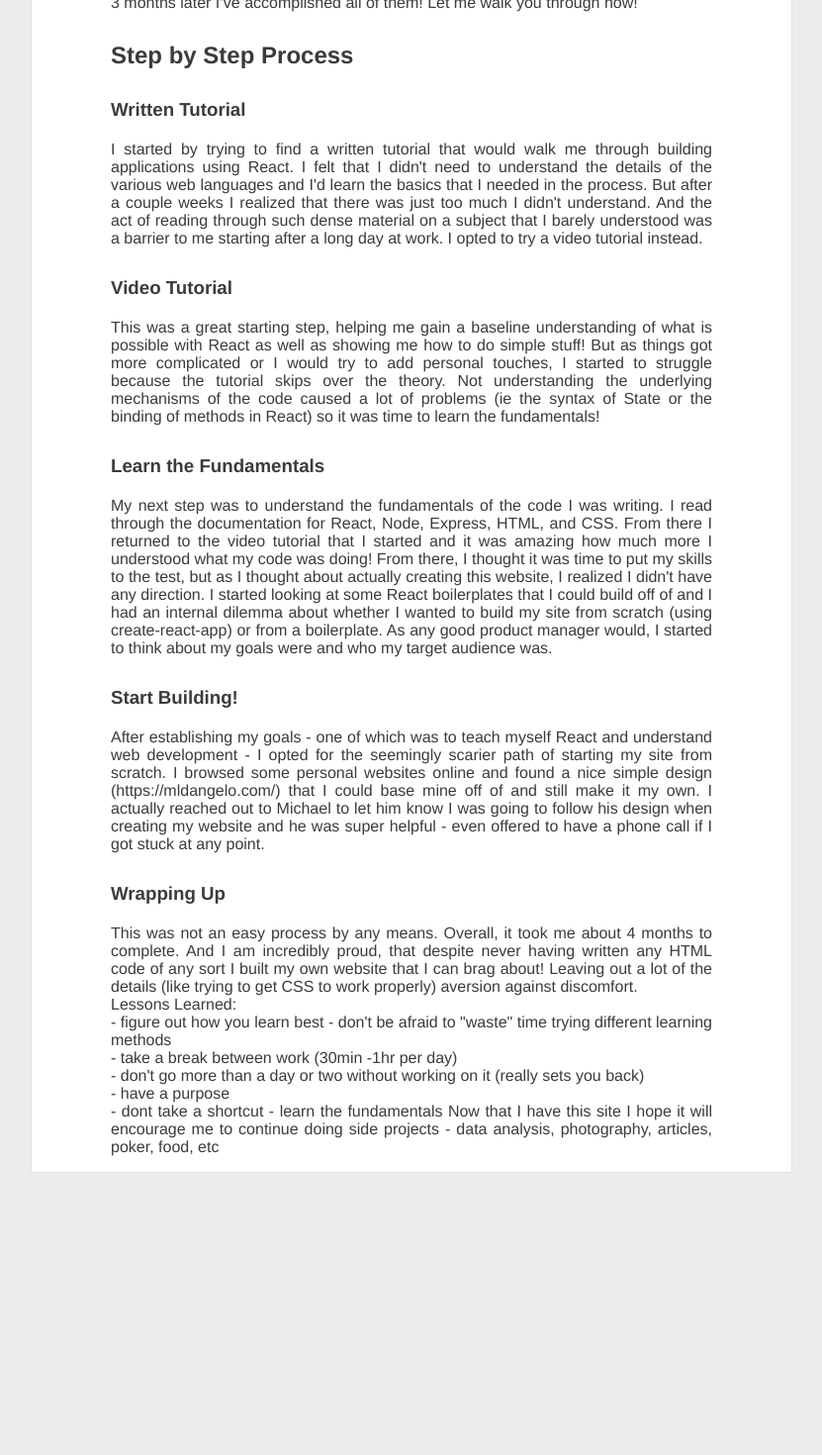
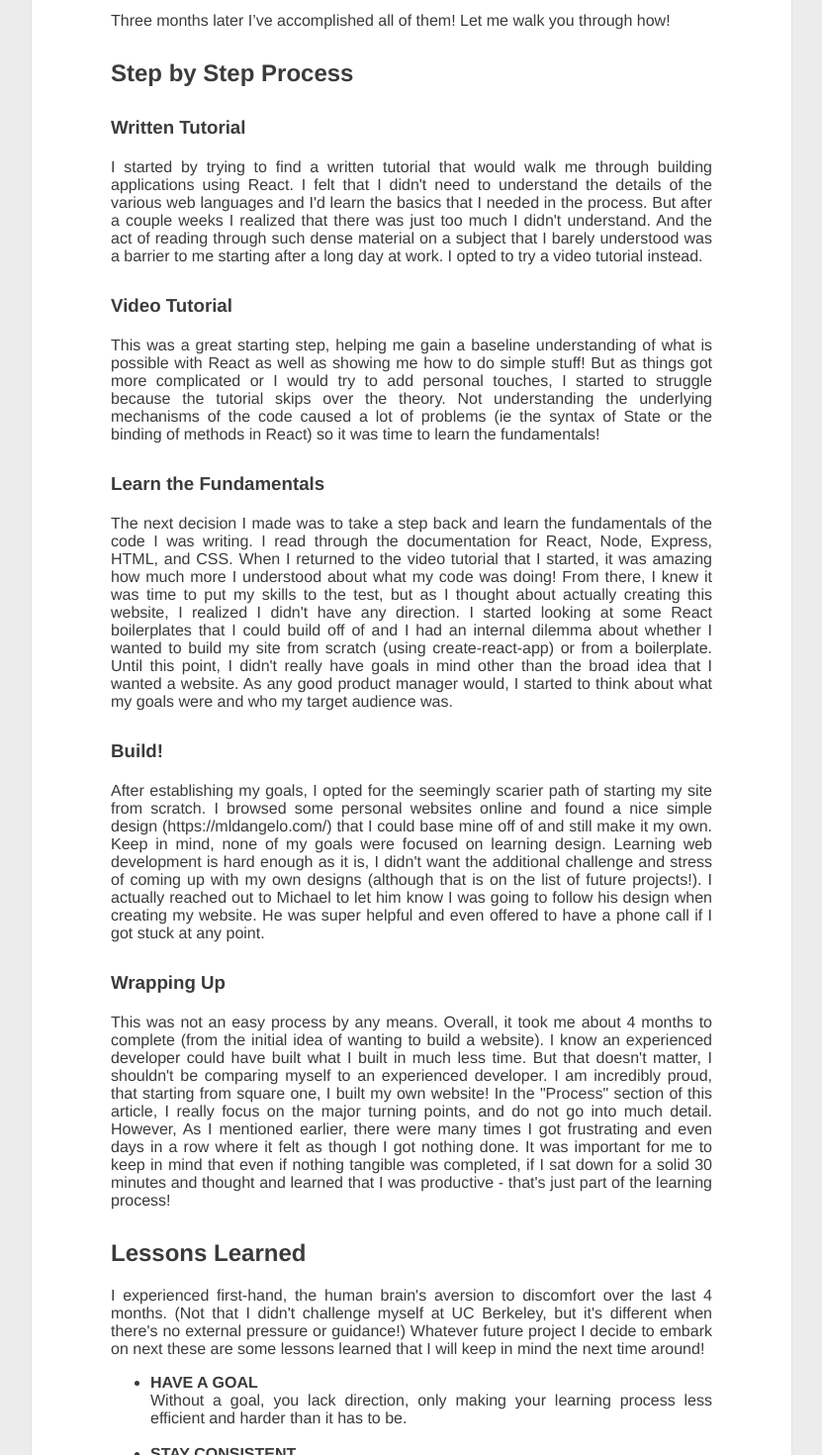
Before and after one commit to apnorm12/my-site, a React (Create React App) app: page /projects/site in a window 1280 px wide. Shown: the part 1330-2800 px from the top of the page at 99% size, without its empty margins (353-1184 px from the left). Before the commit the page ends 2515 px from the top, so only its background shows below. Built offline with nearby package versions, Linux system fonts and the light colour scheme.

Commit message:
Done with Content for project site writeup

```diff
--- a/src/canvas/Canvas.css
+++ b/src/canvas/Canvas.css
@@ -74,3 +74,8 @@
     margin-top: 30px;
     margin-bottom: 20px;
 }
+
+.blog-lesson {
+    font-weight: bold;
+    text-transform: uppercase;
+}
--- a/src/canvas/CanvasProjectSite.js
+++ b/src/canvas/CanvasProjectSite.js
@@ -51,11 +51,11 @@ class CanvasProjectSite extends React.Component {
                         and I’m very proud of the end product after a few months of learning and building.
                     </p>
                     <p>
-                        This post is not about the technical implementation (for that you can see my source code here),
+                        This post does not focus on the technical implementation (but you can find my source code HEREHERE),
                         but rather the process that I went through. I think it's important to reflect on what I learned and
-                        how I went about learning especially for a project as open ended as this - one with zero guidance and
-                        requires a lot of self-discipline when coming home after a long day of work. Hopefully by reading this
-                        I can provide enough guidance and inspire you tackle that project you’ve been wanting to do but feel like you
+                        how I went about learning, especially for a project as open ended as this - one in which I had zero guidance and
+                        exerted a lot of self-discipline to complete when coming home after a long day of work. Hopefully by reading this
+                        I can provide enough guidance and inspire you to tackle that project you’ve been wanting to do but feel like you
                         “don’t have the time” or “don’t know where to start”.
                     </p>
 
@@ -76,7 +76,7 @@ class CanvasProjectSite extends React.Component {
                             my career. (Next up, either a design project or data analytics project)</li>
                     </ol>
                     <p>
-                        3 months later I’ve accomplished all of them! Let me walk you through how!
+                        Three months later I’ve accomplished all of them! Let me walk you through how!
                     </p>
 
                     <h2 className="blog-title">
@@ -107,49 +107,88 @@ class CanvasProjectSite extends React.Component {
                         Learn the Fundamentals
                     </h3>
                     <p>
-                        My next step was to understand the fundamentals of the code I was writing. I read through the documentation
-                        for React, Node, Express, HTML, and CSS. From there I returned to the video tutorial that I started and it was amazing
-                        how much more I understood what my code was doing! From there, I thought it was time to put my skills to the test,
+                        The next decision I made was to take a step back and learn the fundamentals of the code I was writing. I read through the documentation
+                        for React, Node, Express, HTML, and CSS. When I returned to the video tutorial that I started, it was amazing
+                        how much more I understood about what my code was doing! From there, I knew it was time to put my skills to the test,
                         but as I thought about actually creating this website, I realized I didn't have any direction.
                         I started looking at some React boilerplates that I could build off of and I had an internal dilemma about
-                        whether I wanted to build my site from scratch (using create-react-app) or from a boilerplate. As any good
-                        product manager would, I started to think about my goals were and who my target audience was.
+                        whether I wanted to build my site from scratch (using create-react-app) or from a boilerplate. Until this point, I
+                        didn't really have goals in mind other than the broad idea that I wanted a website. As any good
+                        product manager would, I started to think about what my goals were and who my target audience was.
                     </p>
                     <h3 className="blog-title">
-                        Start Building!
+                        Build!
                     </h3>
                     <p>
-                        After establishing my goals - one of which was to teach myself React and understand web development -
-                        I opted for the seemingly scarier path of starting my site from scratch. I browsed some personal websites online
-                        and found a nice simple design (https://mldangelo.com/) that I could base mine off of and still make it my own.
-                        I actually reached out to Michael to let him know I was going to follow his design when creating my website
-                        and he was super helpful - even offered to have a phone call if I got stuck at any point.
+                        After establishing my goals, I opted for the seemingly scarier path of starting my site from scratch.
+                        I browsed some personal websites online and found a nice simple design (https://mldangelo.com/)
+                        that I could base mine off of and still make it my own. Keep in mind, none of my goals were focused on learning design.
+                        Learning web development is hard enough as it is, I didn't want the additional challenge and stress of
+                        coming up with my own designs (although that is on the list of future projects!). I actually reached
+                        out to Michael to let him know I was going to follow his design when creating my website. He was super helpful
+                        and even offered to have a phone call if I got stuck at any point.
                     </p>
                     <h3 className="blog-title">
                         Wrapping Up
                     </h3>
                     <p>
-                        This was not an easy process by any means. Overall, it took me about 4 months to complete.
-                        And I am incredibly proud, that despite never having written any HTML code of any sort I built my
-                        own website that I can brag about!
+                        This was not an easy process by any means. Overall, it took me about 4 months to complete (from the
+                        initial idea of wanting to build a website). I know an experienced developer could have built what I built
+                        in much less time. But that doesn't matter, I shouldn't be comparing myself to an experienced developer.
+                        I am incredibly proud, that starting from square one, I built my own website! In the "Process" section of this article,
+                        I really focus on the major turning points, and do not go into much detail. However,
+                        As I mentioned earlier, there were many times I got frustrating and even days in a row where it felt
+                        as though I got nothing done. It was important for me to keep in mind that even if nothing tangible was completed,
+                        if I sat down for a solid 30 minutes and thought and learned that I was productive - that's just part of the learning process!
 
-                        Leaving out a lot of the details (like trying to get CSS to work properly)
+                    </p>
 
-                        aversion against discomfort.
+                    <h2 className="blog-title">
+                        Lessons Learned
+                    </h2>
+                    <p>
 
+                        I experienced first-hand, the human brain's aversion to discomfort over the last 4 months.
+                        (Not that I didn't challenge myself at UC Berkeley, but it's different when there's no external
+                        pressure or guidance!)
+                        Whatever future project I decide to embark on next these are some lessons learned that I will
+                        keep in mind the next time around!
 
-                        <br/>
-                        Lessons Learned:
-                        <br/>- figure out how you learn best - don't be afraid to "waste" time trying different learning methods
-                        <br/>- take a break between work (30min -1hr per day)
-                        <br/>- don't go more than a day or two without working on it (really sets you back)
-                        <br/>- have a purpose
-                        <br/> - dont take a shortcut - learn the fundamentals
+                        {/*Now that I have this site I hope it will encourage me to continue doing side projects.*/}
+                        {/*data analysis, photography, articles, poker, food, etc.*/}
 
-
-
-                        Now that I have this site I hope it will encourage me to continue doing side projects -
-                        data analysis, photography, articles, poker, food, etc
+                        <ul>
+                            <li>
+                                <div className="blog-lesson"> Have a goal </div>
+                                Without a goal, you lack direction, only making your learning process less efficient and harder than it has to be.
+                            </li> <br/>
+                            <li>
+                                <div className="blog-lesson"> Stay consistent </div>
+                                At the start, I would go in waves of every other week I would work and then not work. Every time
+                                I jumped back in I had to relearn what I had just done a week ago!
+                                Make a serious effort not to go more than two days without working on your project. My solution
+                                was to add a timeslot in my calendar every M-Th dedicated to "Delibrate Learning".
+                            </li> <br/>
+                            <li>
+                                <div className="blog-lesson"> Take a break </div>
+                                It's mentally exhausting to do a side project on top of your normal day job.
+                                Make sure you have some time to reset. For me, I set aside 1 hr every M-Th from 8:30pm-9:30pm
+                                so that I had some time to relax after work and between learning and going to sleep.
+                            </li> <br/>
+                            <li>
+                                <div className="blog-lesson"> Don't take shortcuts </div>
+                                Looking back on it, I definitely had some inefficient use of time because I tried to take shortcuts
+                                before learning the fundamentals. It may seem quicker to just jump in before taking the time to understand
+                                the details (and there is definitely a middle ground of how much detail you need to understand) but in
+                                general learning the fundamentals from the start will be a larger upfront cost that will certainly pay off down the
+                                road.
+                            </li> <br/>
+                            <li>
+                                <div className="blog-lesson"> Figure out how you learn best </div>
+                                A lot of my time I spent figuring out the best way for me to learn - videos are better than articles for me.
+                                Don't be afraid to "waste" time trying different learning methods, it's part of the process!
+                            </li>
+                        </ul>
                     </p>
                 </article>
             </div>
```
